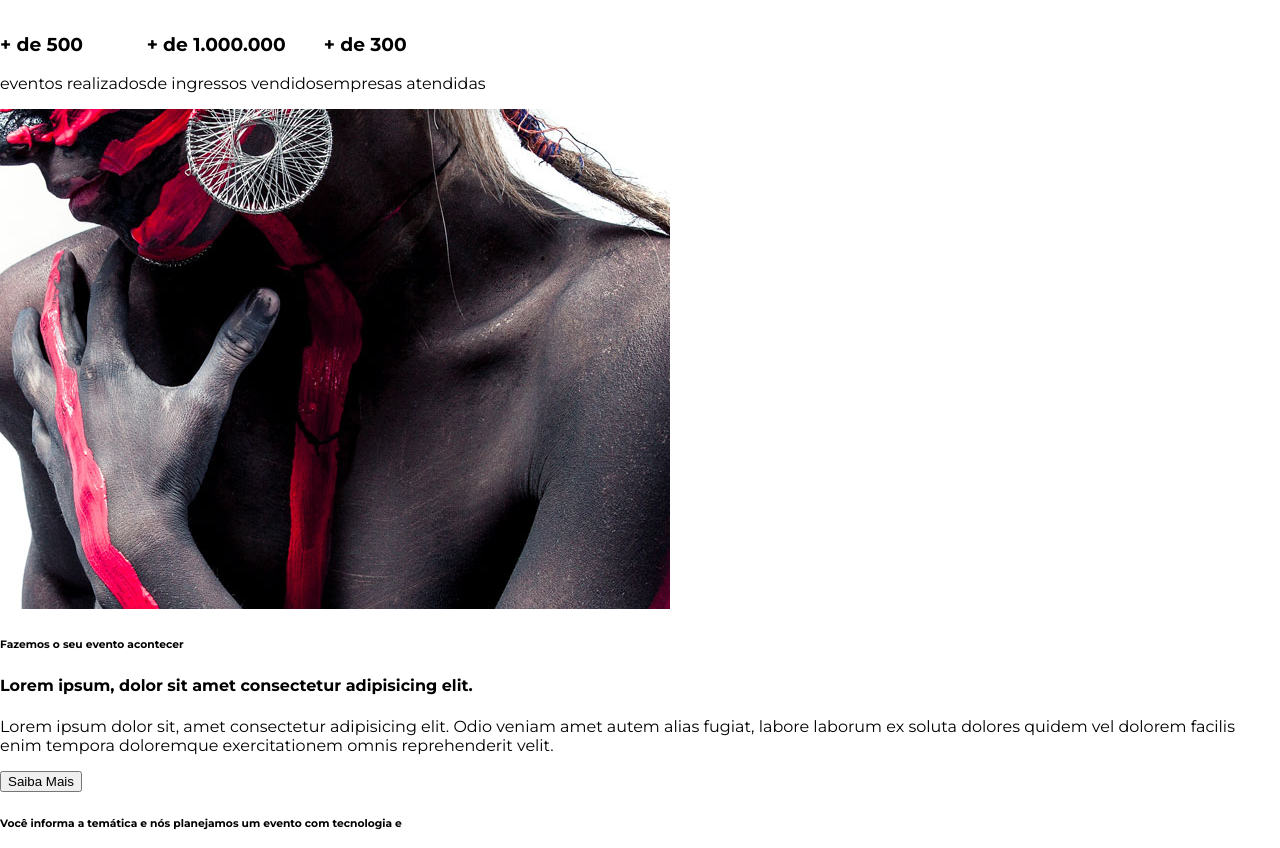
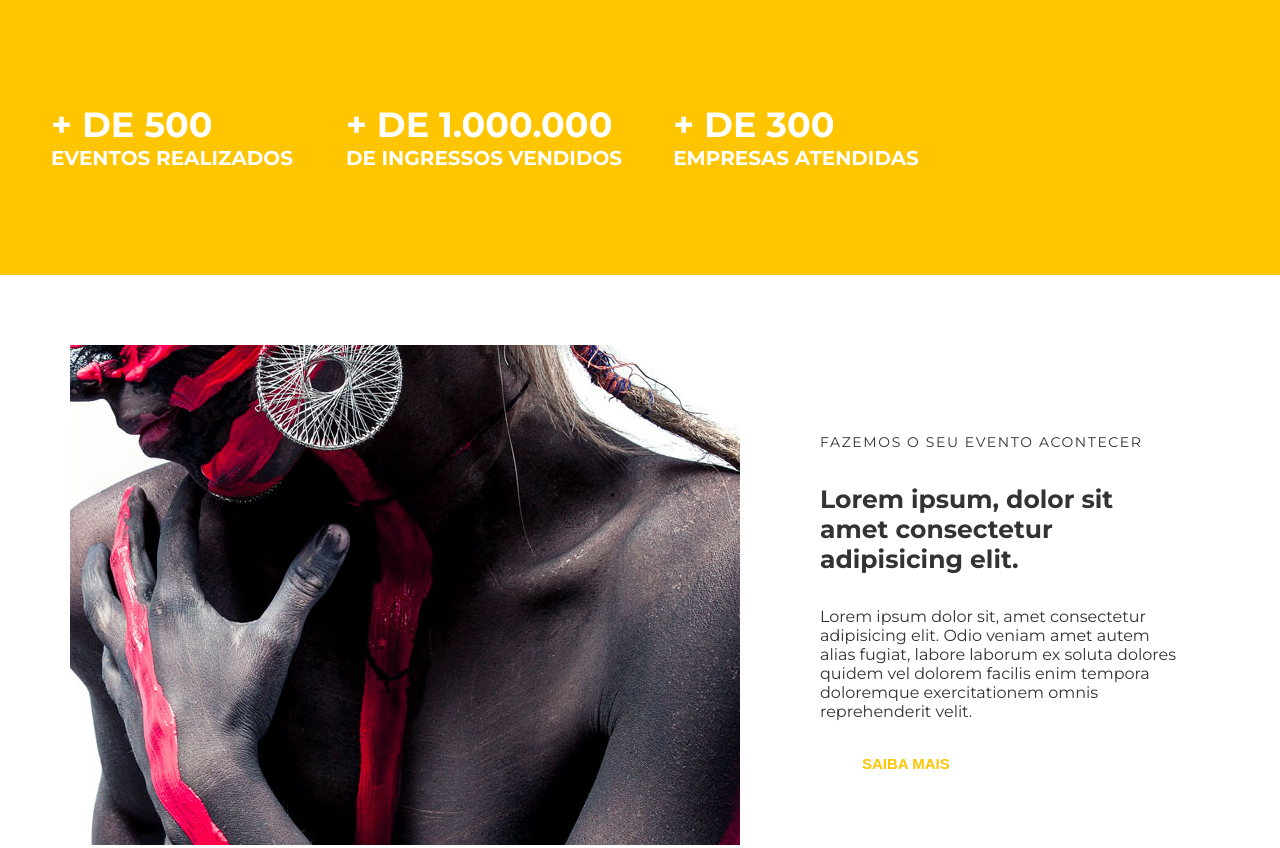
Before and after one commit to nataliapriscilacosta/studion, a website: page index.html in a window 1280 px wide. Shown: the part 802-1650 px from the top of the page. Drawn offline with Linux system fonts and the light colour scheme.

```diff
--- a/index.html
+++ b/index.html
@@ -52,26 +52,29 @@
   </header>
 
   <main>
-    <section>
-      <ul>
+    <section id="counter">
+      <ul class="counter__container">
         <li>
-          <h3>+ de 500 </h3>
-          eventos realizados
+          <h3>+ de 500
+          <small>eventos realizados</small>
+          </h3>
         </li>
         <li>
-          <h3>+ de 1.000.000 </h3>
-          de ingressos vendidos
+          <h3>+ de 1.000.000
+            <small>de ingressos vendidos</small>
+          </h3>
         </li>
         <li>
-          <h3>+ de 300 </h3>
-          empresas atendidas
+          <h3>+ de 300
+          <small>empresas atendidas</small>
+        </h3>
         </li>
       </ul>
     </section>
 
-    <section>
-      <div>
-        <img src="./images/institutional.jpg" />
+    <section class="institutional">
+      <img class="institutional__image" src="./images/institutional.jpg" alt="Studion institutional"/>
+      <div class="institutional__copy">
         <h6>Fazemos o seu evento acontecer</h6>
         <h4>Lorem ipsum, dolor sit amet consectetur adipisicing elit.</h4>
         <p>
@@ -80,7 +83,7 @@
           quidem vel dolorem facilis enim tempora doloremque exercitationem
           omnis reprehenderit velit.
         </p>
-        <button>Saiba Mais</button>
+        <button class="btn btn_institutional">Saiba Mais</button>
       </div>
     </section>
 
--- a/style.css
+++ b/style.css
@@ -7,6 +7,7 @@
 :root {
     font-family: 'Montserrat', sans-serif;
     font-size: 16px;
+    color: #333;
     --color-primary: #ffc500;
     --default-padding: 1rem;
 }
@@ -14,6 +15,12 @@
 body {
     margin: 0;
     padding-top: 7.75rem;
+}
+
+header,
+main,
+footer {
+    overflow-x: hidden;
 }
 
 ul {
@@ -138,3 +145,48 @@
     color: #fff;
     box-shadow: 0rem 0rem 1rem 0rem var(--color-primary);
 }
+
+#counter {
+    background-color: var(--color-primary);
+    color: #fff;
+    text-transform: uppercase;
+}
+
+.counter__container {
+    display: grid;
+    grid-template-columns: repeat(auto-fill, minmax(300px, 1fr));
+    place-items: center;
+    margin: 0;
+    padding: 4.375rem 1rem;
+}
+
+.counter__container h3 {
+    font-size: 2.1875rem;
+}
+
+.counter__container h3 small {
+    display: block;
+    font-size: 1.25rem;
+}
+
+.institutional {
+    display: grid;
+    grid-template-columns: auto auto;
+    gap: 3.125rem;
+    align-items:center ;
+    padding: 4.375rem;
+}
+
+.institutional__copy {
+    padding: 0 1.875rem ;
+}
+
+.institutional__copy h6 {
+    font-size: .875rem;
+    font-weight: 400;
+    letter-spacing: .1rem;
+    text-transform: uppercase;
+}
+.institutional__copy h4 {
+    font-size: 1.5625rem;
+}
```
